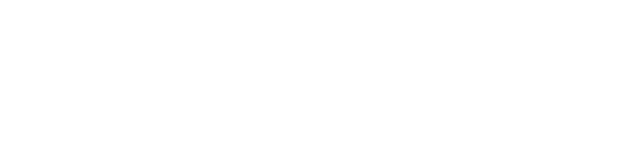
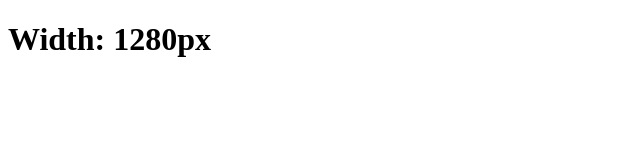
Before and after one commit to projectperfect/browser-width-tshoot, a plain HTML site: page index.html in a window 1280 px wide. Shown: the whole page, without its empty margins (0-640 px from the left). Drawn offline with Linux system fonts and the light colour scheme.

Commit message:
mini project completed

```diff
--- a/index.html
+++ b/index.html
@@ -8,5 +8,17 @@
 </head>
 <body>
 
+    <h1></h1>
+
+    <script>
+        function showBrowserWidth() {
+            const width = window.innerWidth;
+
+            document.querySelector('h1').innerText = `Width: ${width}px`;
+        }
+
+        window.onload = showBrowserWidth;
+        window.onresize = showBrowserWidth;
+    </script>
 </body>
 </html>
```
